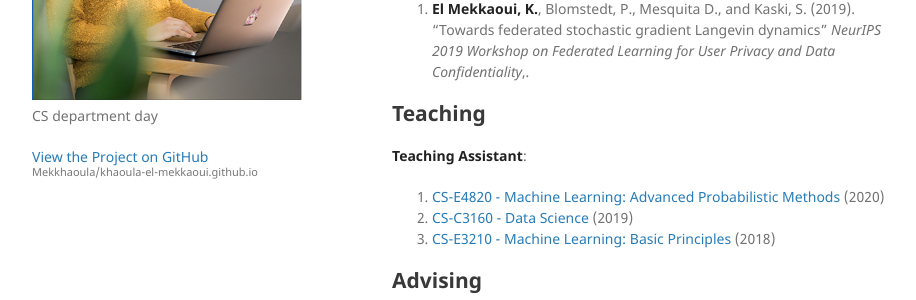
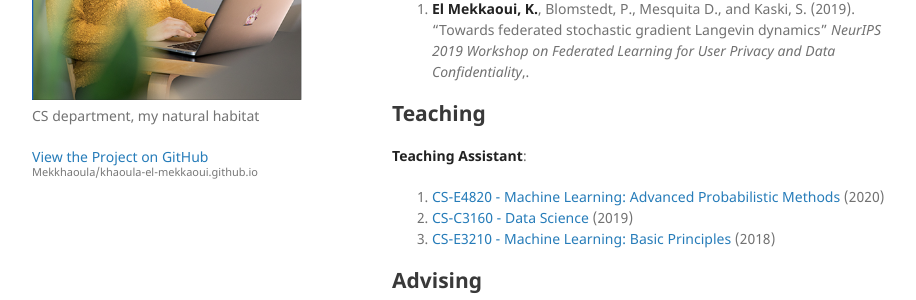
Before and after one commit to Mekkhaoula/khaoula-el-mekkaoui.github.io, a Jekyll site: the page built from index.md, in a window 1280 px wide. Shown: the part 376-676 px from the top of the page, without its empty margins (178-1094 px from the left). Built offline with Jekyll 4.4.1, drawn with Linux system fonts in a browser that asks for light colours; our own code applies the rules of GitHub Pages for plain Markdown files.

Commit message:
logo description modification

```diff
--- a/_config.yml
+++ b/_config.yml
@@ -1,6 +1,6 @@
 title: Khaoula El Mekkaoui
-logo: /assets/img/khaoula.png
-description: CS department day
+logo: khaoula.png
+description: CS department, my natural habitat
 show_downloads: false
 google_analytics:
 theme: jekyll-theme-minimal
```
